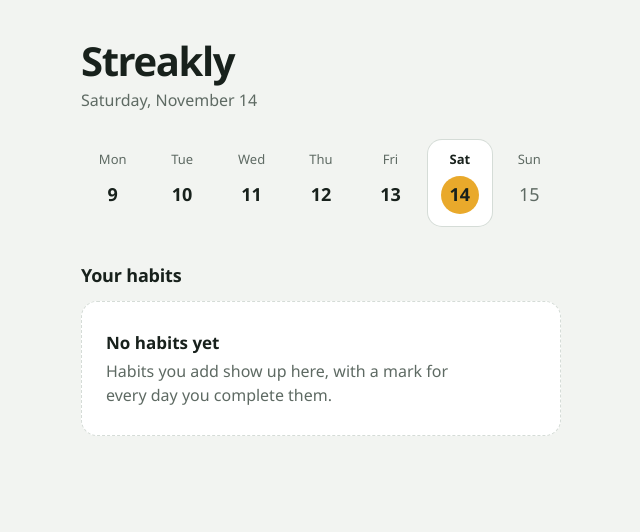
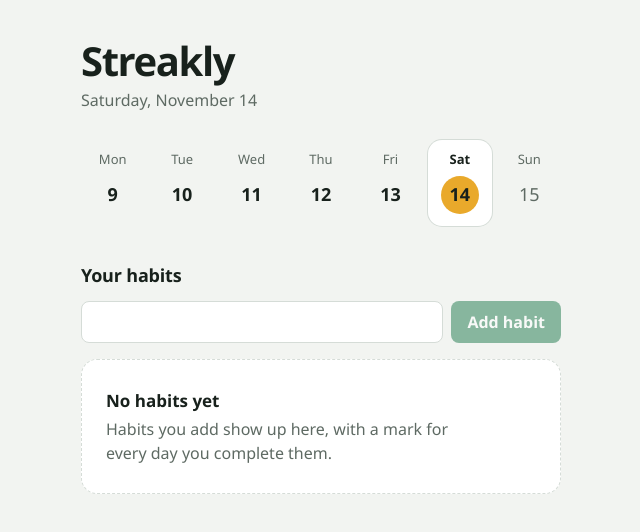
Before and after one commit to thihongcntt-hub/streakly, a React (Vite) app: page / in a window 1280 px wide. Shown: the top 532 px of the page, without its empty margins (319-959 px from the left). Built offline with nearby package versions, Linux system fonts and the light colour scheme.

Commit message:
#45 Add a habit

```diff
--- a/src/App.tsx
+++ b/src/App.tsx
@@ -1,13 +1,24 @@
 import { useState } from 'react';
 import WeekStrip from './components/WeekStrip';
 import HabitList from './components/HabitList';
-import { loadHabits, type Habit } from './store/habits';
+import AddHabitForm from './components/AddHabitForm';
+import { toDateKey } from './lib/dates';
+import { loadHabits, saveHabits, type Habit } from './store/habits';
 
 const dateLabel = new Intl.DateTimeFormat('en-US', { weekday: 'long', month: 'long', day: 'numeric' });
 
 export default function App() {
-  const [habits] = useState<Habit[]>(loadHabits);
+  const [habits, setHabits] = useState<Habit[]>(loadHabits);
   const today = new Date();
+
+  function addHabit(name: string) {
+    const next: Habit[] = [
+      ...habits,
+      { id: crypto.randomUUID(), name, createdAt: toDateKey(new Date()), doneDates: [] },
+    ];
+    setHabits(next);
+    saveHabits(next);
+  }
 
   return (
     <main className="app">
@@ -18,6 +29,7 @@ export default function App() {
       <WeekStrip today={today} />
       <section className="habits" aria-labelledby="habits-title">
         <h2 id="habits-title">Your habits</h2>
+        <AddHabitForm onAdd={addHabit} />
         <HabitList habits={habits} />
       </section>
     </main>
--- /dev/null
+++ b/src/components/AddHabitForm.tsx
@@ -0,0 +1,28 @@
+import { useState, type FormEvent } from 'react';
+
+export default function AddHabitForm({ onAdd }: { onAdd: (name: string) => void }) {
+  const [name, setName] = useState('');
+  const trimmed = name.trim();
+
+  function submit(e: FormEvent) {
+    e.preventDefault();
+    if (!trimmed) return;
+    onAdd(trimmed);
+    setName('');
+  }
+
+  return (
+    <form className="add-habit" onSubmit={submit}>
+      <input
+        className="add-habit-input"
+        type="text"
+        aria-label="Habit name"
+        value={name}
+        onChange={(e) => setName(e.target.value)}
+      />
+      <button type="submit" className="add-habit-button" disabled={!trimmed}>
+        Add habit
+      </button>
+    </form>
+  );
+}
--- a/src/styles.css
+++ b/src/styles.css
@@ -142,6 +142,28 @@ a:focus-visible {
   white-space: nowrap;
 }
 
+.add-habit { display: flex; gap: 8px; margin-bottom: 16px; }
+.add-habit-input {
+  flex: 1;
+  padding: 8px 12px;
+  font: inherit;
+  color: var(--ink);
+  background: var(--surface);
+  border: 1px solid var(--line);
+  border-radius: 8px;
+}
+.add-habit-button {
+  padding: 8px 16px;
+  font: inherit;
+  font-weight: 600;
+  color: var(--surface);
+  background: var(--streak);
+  border: 0;
+  border-radius: 8px;
+  cursor: pointer;
+}
+.add-habit-button:disabled { opacity: 0.5; cursor: not-allowed; }
+
 @media (max-width: 400px) {
   .app { padding-top: 28px; }
   .app-header h1 { font-size: 34px; }
```
Also changed, not shown: 1 other file (tests, documents, lock files or other folders).
